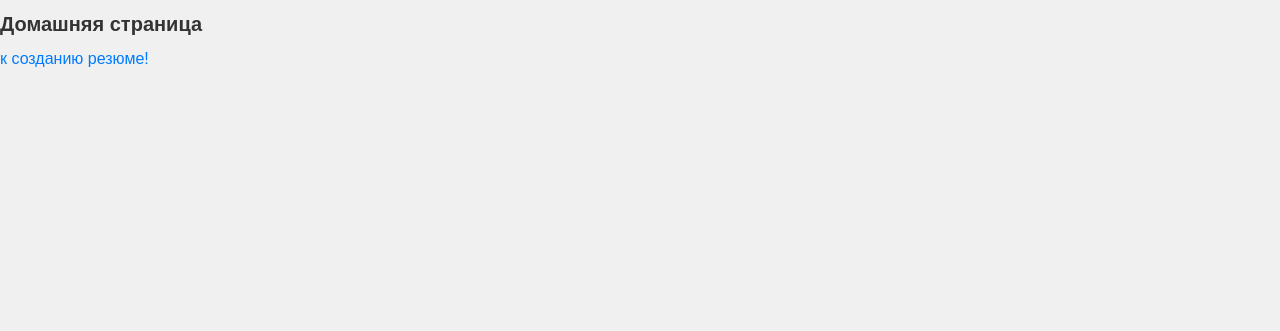
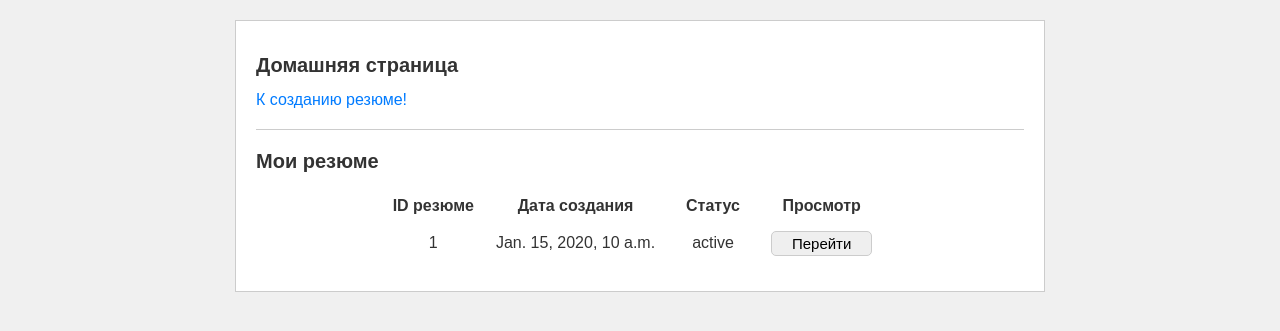
Before and after one commit to maria-kononova/demo, a Django app: page /resume/home in a window 1280 px wide. Shown: the top 331 px of the page. Run offline with Django 5.2, Linux system fonts and the light colour scheme; a user stored in the database is signed in; tables that the repository leaves empty hold one stand-in row (values such as "Sample post"); parts of the project's set-up code (start-up, migrations or seed data) failed here and were passed over.

Commit message:
adding a resume list on the home page

```diff
--- a/resume/models.py
+++ b/resume/models.py
@@ -224,12 +224,13 @@ class Resume(models.Model):
     description_skills = models.CharField(db_column='Description_skills', max_length=700, blank=True, null=True)  # Field name made lowercase.
     city = models.CharField(db_column='City', max_length=45, blank=True, null=True)  # Field name made lowercase.
     station_metro = models.CharField(db_column='Station_metro', max_length=45, blank=True, null=True)  # Field name made lowercase.
-    possibility_of_transfer = models.CharField(db_column='Possibility_of_transfer', max_length=10)  # Field name made lowercase.
-    business_trips = models.CharField(db_column='Business_trips', max_length=7)  # Field name made lowercase.
+    possibility_of_transfer = models.CharField(db_column='Possibility_of_transfer', max_length=45)  # Field name made lowercase.
+    business_trips = models.CharField(db_column='Business_trips', max_length=45)  # Field name made lowercase.
     desired_time_in_the_way = models.CharField(db_column='Desired_time_in_the_way', max_length=45)  # Field name made lowercase.
     availability_car = models.IntegerField(db_column='Availability_car')  # Field name made lowercase.
     locale_resume = models.CharField(db_column='Locale_resume', max_length=45)  # Field name made lowercase.
     date_of_creation = models.DateTimeField(db_column='Date_of_creation')  # Field name made lowercase.
+    moderation_status = models.CharField(db_column='Moderation_status', max_length=45)  # Field name made lowercase.
 
     class Meta:
         managed = False
@@ -265,7 +266,7 @@ class Students(models.Model):
     photo = models.TextField(db_column='Photo', blank=True, null=True)  # Field name made lowercase.
     phone = models.CharField(db_column='Phone', max_length=12)  # Field name made lowercase.
     email = models.CharField(db_column='Email', max_length=45)  # Field name made lowercase.
-    types_of_communication = models.CharField(db_column='Types_of_communication', max_length=10)  # Field name made lowercase.
+    types_of_communication = models.CharField(db_column='Types_of_communication', max_length=45)  # Field name made lowercase.
     education_level = models.CharField(db_column='Education_level', max_length=45)  # Field name made lowercase.
     id_auth_user = models.ForeignKey(AuthUser, models.DO_NOTHING, db_column='ID_auth_user')  # Field name made lowercase.
 
--- a/resume/views.py
+++ b/resume/views.py
@@ -14,16 +14,18 @@ from .forms import UserLoginForm, StudentForm, ResumeForm, EducationForm, AboutJ
 from .forms import UserRegistrationForm
 import json
 
-from .models import Test, Students, AuthUser
+from .models import Test, Students, AuthUser, Resume
 
 
 # Create your views here.
 # request.session.flush() или response.delete_cookie('sessionid') или logout(request) для завершения сессии пользователя
 def home(request):
     if request.user.is_authenticated:
-        template = loader.get_template('home.html')
-        context = {}
-        return HttpResponse(template.render(context, request))
+        # template = loader.get_template('home.html')
+        # context = {}
+        # return HttpResponse(template.render(context, request))
+        resumeList = Resume.objects.all() #filter(id_student='1') # 1 нужно заменить на ИД студента!!! и убрать ".all()"
+        return render(request, 'home.html', {'resume': resumeList})
     else:
         return redirect('login')
 
--- a/static/css/main-style.css
+++ b/static/css/main-style.css
@@ -90,3 +90,17 @@ hr {
     background-color: #ccc;
     margin: 20px 0;
 }
+
+.table_home{
+    border-collapse: separate;
+    border-spacing: 5px 10px;
+    margin-left: auto;
+    margin-right: auto;
+
+}
+
+.table_home td{
+    text-align: center;
+    align-content: center;
+    padding: .3em 1em;
+}
--- a/templates/home.html
+++ b/templates/home.html
@@ -11,8 +11,35 @@
     {% comment %}<script src="{% static 'js/script.js' %}"></script>{% endcomment %}
 </head>
 <body>
-<h1>Домашняя страница</h1>
-<a href="{% url 'myresume' %}">к созданию резюме!</a>
-{% comment %}<img src="{% static 'img/cookie.jpg' %}" alt="фото"/>{% endcomment %}
+<div class="container"></div>
+<div class="block">
+    <h1>Домашняя страница</h1>
+    <a href="{% url 'myresume' %}">К созданию резюме!</a>
+    {% comment %}<img src="{% static 'img/cookie.jpg' %}" alt="фото"/>{% endcomment %}
+    <hr>
+    <h1>Мои резюме</h1>
+
+    <table class="table table-striped table_home">
+    <thead>
+      <tr>
+        <th>ID резюме</th>
+		<th>Дата создания</th>
+        <th>Статус</th>
+        <th>Просмотр</th>
+      </tr>
+    </thead>
+    <tbody>
+	{% for res in resume %}
+      <tr>
+        <td>{{res.id_resume}}</td>
+		<td>{{res.date_of_creation}}</td>
+        <td>{{res.moderation_status}}</td>
+        <td><button type="submit" class="button">Перейти</button></td>
+      </tr>
+	  {% endfor %}
+	</tbody>
+</table>
+
+</div>
 </body>
 </html>
```
